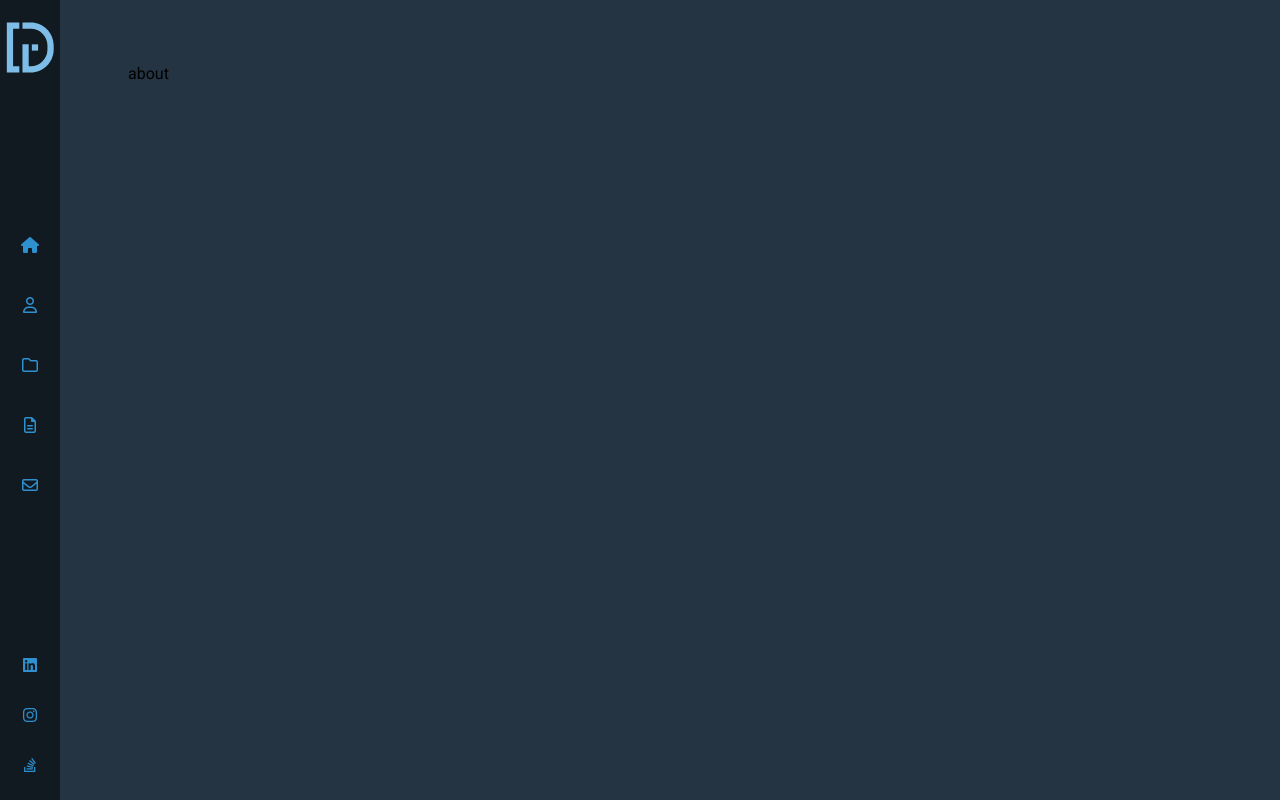
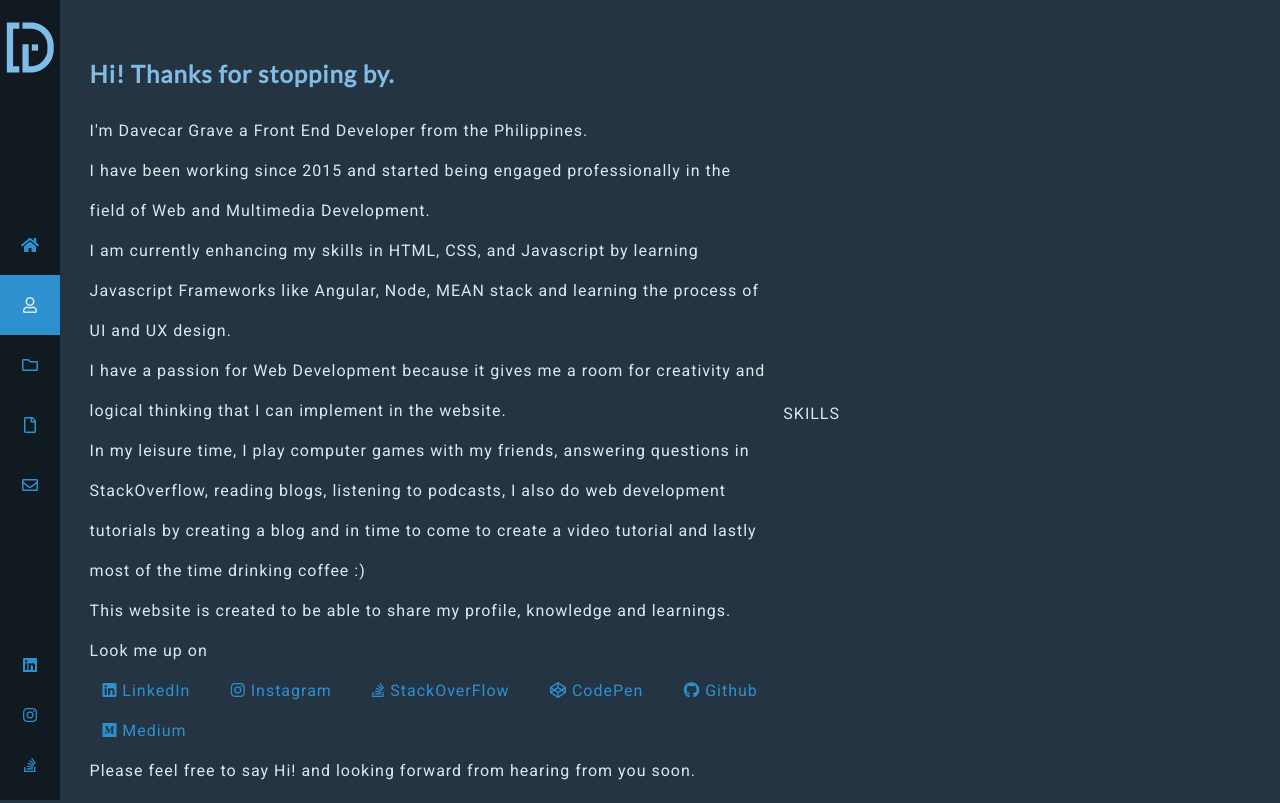
Before and after one commit to davecar21/davecar21.github.io, an Angular app: page /about in a window 1280 px wide. Built offline with nearby package versions, Linux system fonts and the light colour scheme.

Commit message:
initial about-me page

```diff
--- a/src/app/pages/about/about.component.html
+++ b/src/app/pages/about/about.component.html
@@ -1 +1,38 @@
-about
+<div class="about">
+    <div class="about-content">
+        <h1 class="about-header">
+            Hi! Thanks for stopping by.
+        </h1>
+        <p>I'm Davecar Grave a Front End Developer from the Philippines.</p>
+        <p>I have been working since 2015 and started being engaged professionally in the field of Web and Multimedia Development.</p>
+        <p>I am currently enhancing my skills in HTML, CSS, and Javascript by learning Javascript Frameworks like Angular, Node,  MEAN stack and learning the process of UI and UX design.</p>
+        <p>I have a passion for Web Development because it gives me a room for creativity and logical thinking that I can implement in the website.</p>
+        <p>In my leisure time, I play computer games with my friends, answering questions in StackOverflow, reading blogs, listening to podcasts, I also do web development tutorials by creating a blog and in time to come to create a video tutorial and lastly most of the time drinking coffee :)</p>
+        <p>This website is created to be able to share my profile, knowledge and learnings.</p>
+        <p>Look me up on</p>
+        <div class="about-link">
+                <a class="about-link_item" href="https://www.linkedin.com/in/davecargrave/" target="blank">
+                    <i class="fab fa-linkedin" aria-hidden="true"></i> LinkedIn
+                </a>
+                <a class="about-link_item" href="https://www.instagram.com/deibu21/" target="blank">
+                    <i class="fab fa-instagram" aria-hidden="true"></i> Instagram
+                </a>
+                <a class="about-link_item" href="https://stackoverflow.com/users/7963542/davecar21" target="blank">
+                    <i class="fab fa-stack-overflow" aria-hidden="true"></i> StackOverFlow
+                </a>
+                <a class="about-link_item" href="https://codepen.io/davecar21/" target="blank">
+                    <i class="fab fa-codepen" aria-hidden="true"></i> CodePen
+                </a>
+                <a class="about-link_item" href="https://github.com/davecar21" target="blank">
+                    <i class="fab fa-github" aria-hidden="true"></i> Github
+                </a>
+                <a class="about-link_item" href="https://medium.com/@davecar21" target="blank">
+                    <i class="fab fa-medium" aria-hidden="true"></i> Medium
+                </a>
+        </div>
+        <p>Please feel free to say Hi! and looking forward from hearing from you soon.</p>
+    </div>
+    <div class="about-skills">
+        SKILLS
+    </div>
+</div>
--- /dev/null
+++ b/src/app/pages/about/about.component.scss
@@ -0,0 +1,53 @@
+@import '../../../assets/Themes/colors.scss';
+@import '../../../assets/Themes/global.scss';
+
+
+.about{
+    @include flex-vh;
+    flex-flow: column wrap;
+    color: var(--blue-accent);
+    letter-spacing: 1px;
+    line-height: 5vh;
+    font-family: $font-text;
+    font-size: $font-medium;
+    &-header{
+        font-family: $font-head;
+        font-size: $font-large;
+        color: var(--blue-light);
+    }
+    &-link{
+        display: flex;
+        align-items: center;
+        justify-content: space-between;
+        flex-flow: row wrap;
+    }
+    &-link_item{
+        padding: 0 1vw;
+    }
+}
+
+
+
+@include medium-screen{
+    .about{
+        height: 100%;
+        flex-flow: row wrap;
+        &-content{
+            padding: 1vw;
+            width: 100%;
+        }
+    }
+}
+
+@include large-screen{
+    .about{
+
+        &-content{
+            padding: 1vw;
+            width: 60%;
+        }
+        &-skills{
+            width: 40%;
+        }
+    }
+}
--- a/src/app/pages/about/about.component.ts
+++ b/src/app/pages/about/about.component.ts
@@ -3,7 +3,7 @@ import { Component, OnInit } from '@angular/core';
 @Component({
   selector: 'app-about',
   templateUrl: './about.component.html',
-  styleUrls: ['./about.component.css']
+  styleUrls: ['./about.component.scss']
 })
 export class AboutComponent implements OnInit {
 
--- a/src/app/pages/home/home.component.html
+++ b/src/app/pages/home/home.component.html
@@ -15,7 +15,7 @@
         </div>
     </div>
     <span class="content-name">Hi, I'm Davecar Grave</span>
-    <span class="content-title">Front End Web Developer</span>
+    <span class="content-title">Front-end Developer</span>
     <div class="content-text">
             A coffee dependent person that converts caffeine into code.
     </div>
--- a/src/app/pages/home/home.component.scss
+++ b/src/app/pages/home/home.component.scss
@@ -19,7 +19,7 @@ span{
     &-title{
         font-family: $font-text;
         color: var(--blue-accent);
-        margin-bottom: 10px;
+        margin-bottom: 1vw;
         font-size: 5vw;
     }
 
@@ -32,6 +32,26 @@ span{
 }
 
 @include medium-screen{
+    .content{
+        &-name{
+            font-size: 6vw;
+        }
+
+        &-title{
+            font-size: 4vw;
+        }
+
+        &-text{
+            font-size: 2.5vw;
+            .fa{
+                font-size: 2.5vw;
+            }
+        }
+    }
+
+}
+
+@include large-screen{
     .content{
         &-name{
             font-size: 5vw;
@@ -57,7 +77,6 @@ span{
 
 
 
-
 // coffee code animation
 
 
@@ -65,6 +84,7 @@ span{
     position:relative;
     height: 10vw;
     width: 15vw;
+    margin-bottom: 2vw;
     cursor: pointer;
     &-mug{
       position: absolute;
@@ -140,6 +160,15 @@ span{
   }
 
 
+  @include medium-screen{
+    .coffee{
+        position:relative;
+        height: 10vw;
+        width: 15vw;
+        margin-bottom: 2vw;
+    }
+  }
+
 
   // coffee animation
 
--- a/src/app/shared/navbar/navbar.component.html
+++ b/src/app/shared/navbar/navbar.component.html
@@ -1,6 +1,10 @@
 <a class="btn-close" (click)="onBtnClose()">
-    <i class="fa" [class.fa-times]="btnClose" [class.fa-bars]="!btnClose" aria-hidden="true"></i>
+    <i class="fas" [class.fa-times]="btnClose" [class.fa-bars]="!btnClose" aria-hidden="true"></i>
 </a>
+
+<div class="logo-mobile">
+    <object class="logo" data="../assets/Images/logo-white.svg"></object>
+</div>
 
 <div class="navbar" *ngIf="btnClose" (click)="onBtnClose()">
     <div class="navbar_item">
@@ -8,35 +12,35 @@
     </div>
     <div class="navbar_item">
             <a class="navbar_link" routerLink="/home" routerLinkActive="navbar_link-active">
-                <i class="fa fa-home" aria-hidden="true"></i>
+                <i class="fas fa-home" aria-hidden="true"></i>
                 <div class="link_label">HOME</div>
             </a>
-            <a class="navbar_link" routerLink="/working-page" routerLinkActive="navbar_link-active">
-                <i class="fa fa-user-o" aria-hidden="true"></i>
+            <a class="navbar_link" routerLink="/about" routerLinkActive="navbar_link-active">
+                <i class="far fa-user" aria-hidden="true"></i>
                 <div class="link_label">ABOUT</div>
             </a>
-            <a class="navbar_link" routerLink="/working-page" routerLinkActive="navbar_link-active">
-                <i class="fa fa-folder-o" aria-hidden="true"></i>
+            <a class="navbar_link" routerLink="/portfolio" routerLinkActive="navbar_link-active">
+                <i class="far fa-folder" aria-hidden="true"></i>
                 <div class="link_label">PORTFOLIO</div>
             </a>
-            <a class="navbar_link" routerLink="/working-page" routerLinkActive="navbar_link-active">
-                <i class="fa fa-file-text-o" aria-hidden="true"></i>
+            <a class="navbar_link" routerLink="/blog" routerLinkActive="navbar_link-active">
+                <i class="far fa-file" aria-hidden="true"></i>
                 <div class="link_label">BLOG</div>
             </a>
-            <a class="navbar_link" routerLink="/home" routerLinkActive="navbar_link-active">
-                <i class="fa fa-envelope-o" aria-hidden="true"></i>
+            <a class="navbar_link" routerLink="/contact" routerLinkActive="navbar_link-active">
+                <i class="far fa-envelope" aria-hidden="true"></i>
                 <div class="link_label">CONTACT</div>
             </a>
     </div>
     <div class="navbar_item navbar-social">
-            <a class="navbar_link" href="https://www.linkedin.com/in/davecargrave//" target="blank">
-                <i class="fa fa-linkedin-square" aria-hidden="true"></i>
+            <a class="navbar_link" href="https://www.linkedin.com/in/davecargrave/" target="blank">
+                <i class="fab fa-linkedin" aria-hidden="true"></i>
             </a>
             <a class="navbar_link" href="https://www.instagram.com/deibu21/" target="blank">
-                <i class="fa fa-instagram" aria-hidden="true"></i>
+                <i class="fab fa-instagram" aria-hidden="true"></i>
             </a>
             <a class="navbar_link" href="https://stackoverflow.com/users/7963542/davecar21" target="blank">
-                <i class="fa fa-stack-overflow" aria-hidden="true"></i>
+                <i class="fab fa-stack-overflow" aria-hidden="true"></i>
             </a>
     </div>
 </div>
--- a/src/app/shared/navbar/navbar.component.scss
+++ b/src/app/shared/navbar/navbar.component.scss
@@ -17,17 +17,25 @@
     width: 100%;
     @include flex-vh;
     flex-flow: column nowrap;
+}
+
 .logo {
     height: 75px;
     width: 60px;
     padding: 5px 5px;
     margin-bottom: 5px;
     transition: all ease-in 2.5s;
-        &:hover{
-            transform: rotateY(360deg);
 }
+
+.logo-mobile{
+    display: block;
+    position: absolute;
+    width: 100%;
+    background: var(--bg-darker);
+    @extend .logo;
+    padding: 0px 1vw;
 }
-}
+
 
 .navbar_link {
     display: flex;
@@ -43,7 +51,7 @@
     &:hover {
         background: var(--bg-light);
         cursor: pointer;
-        .fa {
+        .fas, .far, .fab {
             transition: all ease 0.5s;
         }
     }
@@ -77,12 +85,21 @@
     height: 50px;
     border-radius: 10px;
     font-size: $font-large;
+    cursor: pointer;
 }
 
 
 @include medium-screen {
     .btn-close{
         font-size: $font-xlarge;
+        .fas{
+            transition: all ease-in 0.5s;
+        }
+        &:hover .fas{
+            -ms-transform: scale(1.2, 1.2);
+            transform: scale(1.2, 1.2);
+            color:var(--blue-accent);
+        }
     }
 
 }
@@ -123,3 +140,11 @@
         width: 160%;
     }
 }
+
+
+
+@include large-screen{
+    .logo-mobile{
+        display: none;
+    }
+}
--- a/src/index.html
+++ b/src/index.html
@@ -32,7 +32,8 @@
     <app-root></app-root>
 
 
-    <script src="https://use.fontawesome.com/99c6df0523.js"></script>
+    <!-- <script src="https://use.fontawesome.com/99c6df0523.js"></script> -->
+    <link rel="stylesheet" href="https://use.fontawesome.com/releases/v5.2.0/css/all.css" integrity="sha384-hWVjflwFxL6sNzntih27bfxkr27PmbbK/iSvJ+a4+0owXq79v+lsFkW54bOGbiDQ" crossorigin="anonymous">
 </body>
 
 </html>
--- a/src/styles.scss
+++ b/src/styles.scss
@@ -13,6 +13,7 @@ body {
     padding: 0;
     margin: 0;
     font-family: $font-text;
+    background: var(--bg-dark);
 }
 
 a {
@@ -29,7 +30,7 @@ a {
     background: var(--bg-dark);
     height: 100%;
     width:100%;
-    padding: 5%;
+    padding: 80px 2vw 2vw 2vw;
     box-sizing: border-box;
 }
 
@@ -37,9 +38,8 @@ a {
     transition: all ease 0.5s;
 }
 
-
 @include large-screen{
     .content{
-        padding: 5% 5% 5% 10%;
+        padding: 2vw 2vw 2vw 6vw;
     }
 }
```
Also changed, not shown: src/app/pages/about/about.component.css (deleted). Lines whose indentation alone changed are shown as unchanged.
